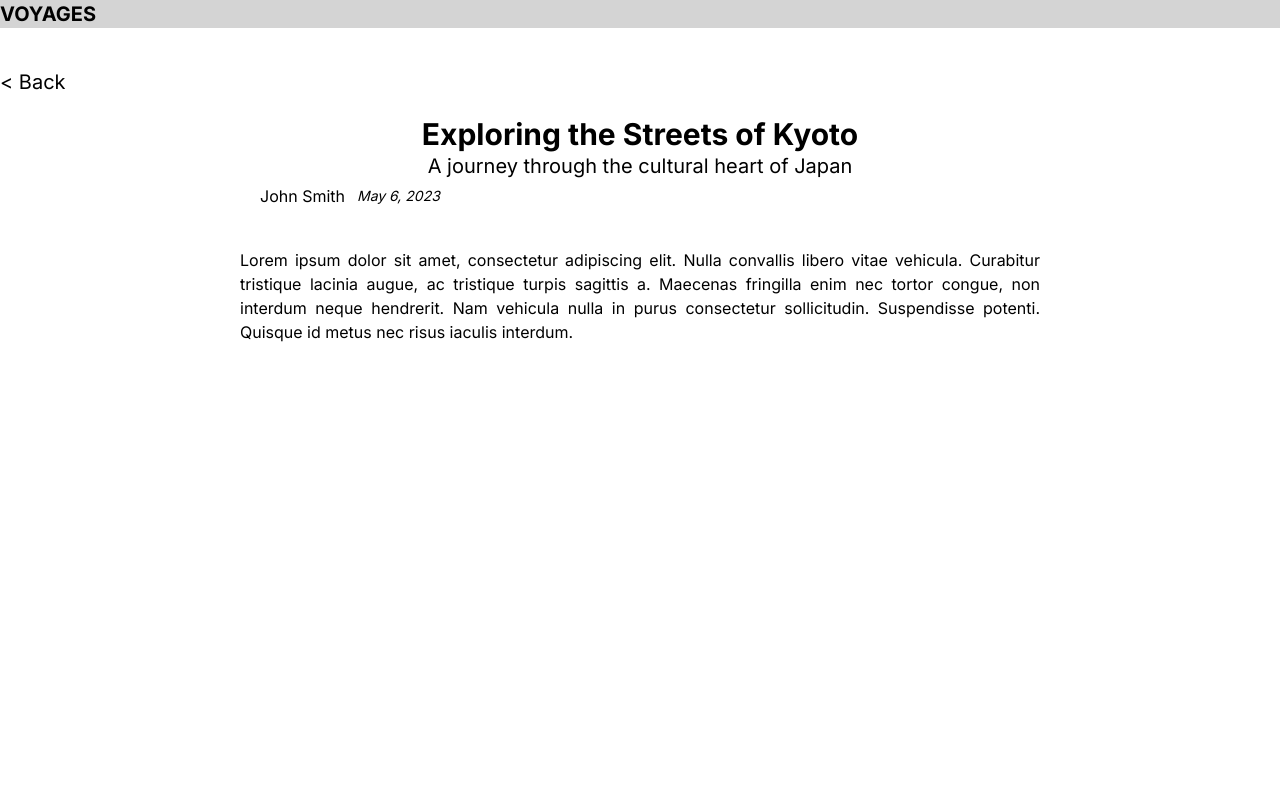
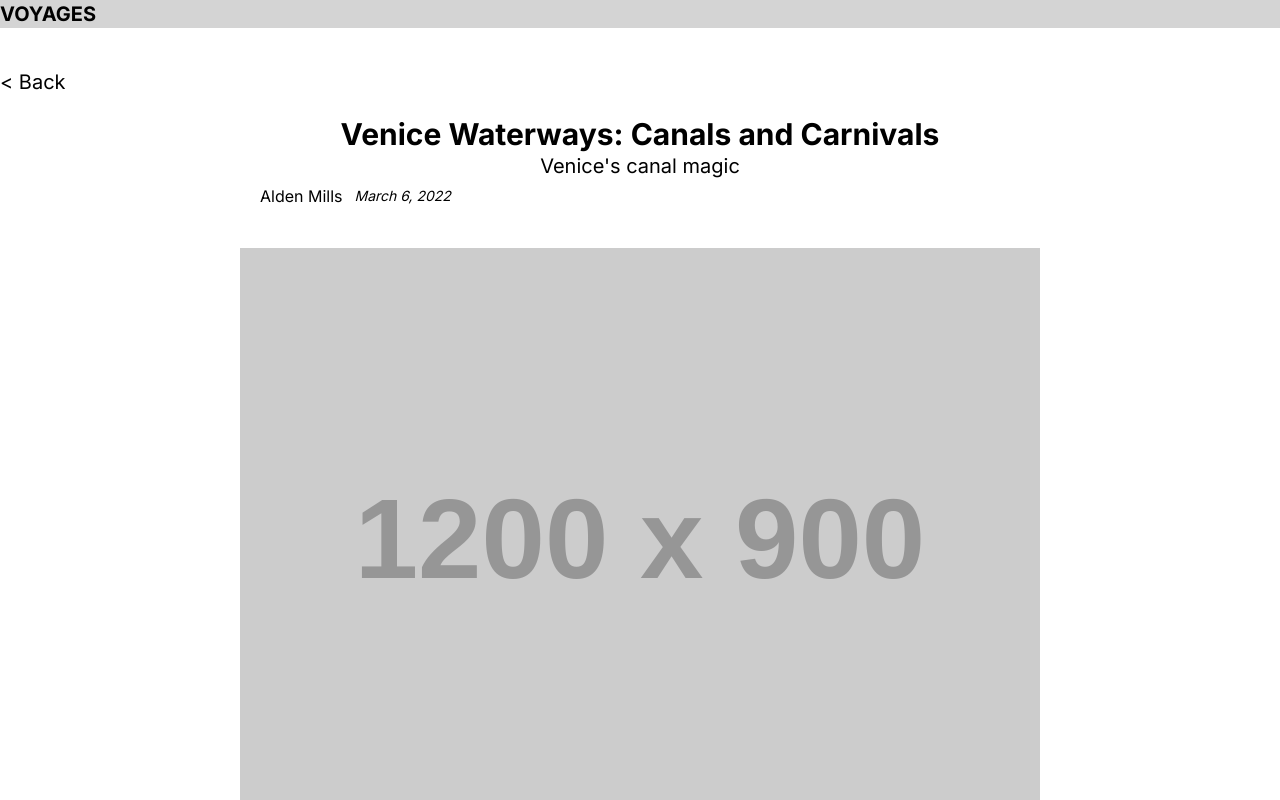
Before and after one commit to ad9311/voyages, a Next.js app: page /posts/1 in a window 1280 px wide. Shown: the top 800 px of the page. Built offline with nearby package versions, Linux system fonts and the light colour scheme.

Commit message:
Expand post model
Update post interface

```diff
--- a/app/content/posts.json
+++ b/app/content/posts.json
@@ -1,204 +1,58 @@
 {
-  "posts": [
+  "posts":[
     {
-      "id": 1,
-      "title": "Exploring the Streets of Kyoto",
-      "thumbnail": "https://placehold.co/600x400",
-      "description": "A journey through the cultural heart of Japan",
-      "content": "Lorem ipsum dolor sit amet, consectetur adipiscing elit. Nulla convallis libero vitae vehicula. Curabitur tristique lacinia augue, ac tristique turpis sagittis a. Maecenas fringilla enim nec tortor congue, non interdum neque hendrerit. Nam vehicula nulla in purus consectetur sollicitudin. Suspendisse potenti. Quisque id metus nec risus iaculis interdum.",
-      "author": "John Smith",
-      "category": "Tips",
-      "publishedAt": "2023-05-06 12:00:00"
+      "id":1,
+      "title":"Venice Waterways: Canals and Carnivals",
+      "thumbnail":"https://placehold.co/600x400",
+      "description":"Venice's canal magic",
+      "images":[
+        "https://placehold.co/1200x900",
+        "https://placehold.co/1200x900",
+        "https://placehold.co/1200x900",
+        "https://placehold.co/1200x900"
+      ],
+      "paragraphs":[
+        "Id laudantium magnam. At ipsa ea. Sequi qui sint. Repellat et dolores. Provident nihil quaerat. Illo accusamus dolore. Commodi quam voluptatem. Consequuntur voluptatem optio. Odit nobis deleniti. Consectetur itaque ea. Nesciunt dolorem atque. Ut culpa reiciendis. Ipsum porro et. Accusantium ex minima. Ipsum consequatur sed. Dolorem praesentium numquam. Vel aperiam distinctio. Accusamus repellat voluptas. Eos ut quisquam. Qui vitae et. Quas doloribus ut. Assumenda voluptate facilis. Quaerat enim rerum. Debitis qui et. Ipsa vero fugit. Aliquam impedit odit. Accusantium quidem officiis. Iure reprehenderit perspiciatis. Voluptates distinctio tempore. Consectetur modi fugiat.",
+        "Consequatur sequi laudantium. Ducimus recusandae harum. Iure odit rerum. Quisquam odio et. Consequatur deserunt incidunt. Facilis nostrum consectetur. Omnis totam reprehenderit. Vero facilis est. Necessitatibus omnis temporibus. Ab repellendus aut. Voluptatem a ipsum. Quas doloribus sed. Iusto in sed. Nemo dicta mollitia. Omnis sunt qui. Non quia corporis. Vitae eaque voluptatem. Nihil ea architecto. Aut sit consectetur. Omnis ut dignissimos. Explicabo quo repellat. Qui ut necessitatibus. Rerum unde ut. A optio magni. Voluptas rem minima. Sed quas culpa. Dolor voluptas est.",
+        "Nisi qui debitis. At voluptatem qui. Cum deserunt et. Corrupti quia in. Pariatur repudiandae omnis. Ab autem id. Quos enim voluptate. Hic quia consequuntur. Maxime ea tempore. Sint consectetur mollitia. Odit molestiae consequuntur. Sint non quos. Molestiae autem non. Tempora assumenda sint. Qui et earum. Facere nam fuga. A officiis nihil. Fugit repellat et. Provident illo ad. Quibusdam aperiam est. Architecto sint a. Cum cupiditate alias. Sed rerum mollitia. Sit et minima. Quis praesentium ut. Est dicta non. Aut voluptas ipsam. Esse adipisci aliquid. Distinctio qui harum. Ut possimus nesciunt. Alias est porro. Itaque quas est. Omnis magnam ab.",
+        "Repudiandae necessitatibus quia. Itaque in aut. Ut sed qui. Asperiores ea voluptas. Nihil unde rem. Laboriosam reprehenderit et. Quia consequatur laboriosam. Quia quia qui. Dignissimos eum molestiae. Odio dolorum et. Eveniet in quo. Inventore fuga laborum. Architecto consectetur quo. Accusantium ullam et. Autem deleniti tenetur. Perferendis quia odio. Aliquam sit dignissimos. Ipsum molestias libero. Quia aperiam quisquam. Accusantium illum quaerat. Est distinctio quo. Vel amet voluptas. Voluptates eius harum. Officia explicabo rerum. Ut laboriosam sed. Quasi et nisi. Eos repellendus placeat. Omnis necessitatibus rerum. Sit eveniet possimus. Sed et suscipit."
+      ],
+      "author":"Alden Mills",
+      "category":"Storytime",
+      "comments":[
+        {
+          "author":"Freeman Spencer",
+          "content":"Ut commodi ea. Est ea sint. Ut aliquam laboriosam. Et sed qui. Suscipit a ut. Architecto suscipit laudantium. Similique qui quia."
+        }
+      ],
+      "publishedAt":"2022-03-05T21:39:01.702-05:00"
     },
     {
-      "id": 2,
-      "title": "Discovering the Magic of Venice",
-      "thumbnail": "https://placehold.co/600x400",
-      "description": "A romantic getaway in the city of canals",
-      "content": "Lorem ipsum dolor sit amet, consectetur adipiscing elit. Nulla convallis libero vitae vehicula. Curabitur tristique lacinia augue, ac tristique turpis sagittis a. Maecenas fringilla enim nec tortor congue, non interdum neque hendrerit. Nam vehicula nulla in purus consectetur sollicitudin. Suspendisse potenti. Quisque id metus nec risus iaculis interdum.",
-      "author": "Alice Johnson",
-      "category": "Storytime",
-      "publishedAt": "2023-06-15 14:30:00"
-    },
-    {
-      "id": 3,
-      "title": "A Weekend in Paris: Love and Adventure",
-      "thumbnail": "https://placehold.co/600x400",
-      "description": "From the Eiffel Tower to the Louvre",
-      "content": "Lorem ipsum dolor sit amet, consectetur adipiscing elit. Nulla convallis libero vitae vehicula. Curabitur tristique lacinia augue, ac tristique turpis sagittis a. Maecenas fringilla enim nec tortor congue, non interdum neque hendrerit. Nam vehicula nulla in purus consectetur sollicitudin. Suspendisse potenti. Quisque id metus nec risus iaculis interdum.",
-      "author": "Emma Davis",
-      "category": "On a budget",
-      "publishedAt": "2023-07-22 09:45:00"
-    },
-    {
-      "id": 4,
-      "title": "Jungle Adventure in Costa Rica",
-      "thumbnail": "https://placehold.co/600x400",
-      "description": "Exploring the rainforests and wildlife",
-      "content": "Lorem ipsum dolor sit amet, consectetur adipiscing elit. Nulla convallis libero vitae vehicula. Curabitur tristique lacinia augue, ac tristique turpis sagittis a. Maecenas fringilla enim nec tortor congue, non interdum neque hendrerit. Nam vehicula nulla in purus consectetur sollicitudin. Suspendisse potenti. Quisque id metus nec risus iaculis interdum.",
-      "author": "David Clark",
-      "category": "On a budget",
-      "publishedAt": "2023-08-10 11:20:00"
-    },
-    {
-      "id": 5,
-      "title": "Island Paradise: Bali Adventure",
-      "thumbnail": "https://placehold.co/600x400",
-      "description": "Sun, surf, and spirituality in Indonesia",
-      "content": "Lorem ipsum dolor sit amet, consectetur adipiscing elit. Nulla convallis libero vitae vehicula. Curabitur tristique lacinia augue, ac tristique turpis sagittis a. Maecenas fringilla enim nec tortor congue, non interdum neque hendrerit. Nam vehicula nulla in purus consectetur sollicitudin. Suspendisse potenti. Quisque id metus nec risus iaculis interdum.",
-      "author": "Sophia Williams",
-      "category": "On a budget",
-      "publishedAt": "2023-09-05 15:10:00"
-    },
-    {
-      "id": 6,
-      "title": "Safari Adventure in Kenya",
-      "thumbnail": "https://placehold.co/600x400",
-      "description": "Encounters with the 'Big Five' in Africa",
-      "content": "Lorem ipsum dolor sit amet, consectetur adipiscing elit. Nulla convallis libero vitae vehicula. Curabitur tristique lacinia augue, ac tristique turpis sagittis a. Maecenas fringilla enim nec tortor congue, non interdum neque hendrerit. Nam vehicula nulla in purus consectetur sollicitudin. Suspendisse potenti. Quisque id metus nec risus iaculis interdum.",
-      "author": "Michael Brown",
-      "category": "Tips",
-      "publishedAt": "2023-10-20 17:55:00"
-    },
-    {
-      "id": 7,
-      "title": "Mystical Machu Picchu: Peru Adventure",
-      "thumbnail": "https://placehold.co/600x400",
-      "description": "Hiking the Inca Trail to the ancient city",
-      "content": "Lorem ipsum dolor sit amet, consectetur adipiscing elit. Nulla convallis libero vitae vehicula. Curabitur tristique lacinia augue, ac tristique turpis sagittis a. Maecenas fringilla enim nec tortor congue, non interdum neque hendrerit. Nam vehicula nulla in purus consectetur sollicitudin. Suspendisse potenti. Quisque id metus nec risus iaculis interdum.",
-      "author": "Maria Rodriguez",
-      "category": "Storytime",
-      "publishedAt": "2023-11-12 08:40:00"
-    },
-    {
-      "id": 8,
-      "title": "Enchanting Santorini: A Greek Odyssey",
-      "thumbnail": "https://placehold.co/600x400",
-      "description": "Adventures in the Cyclades Islands",
-      "content": "Lorem ipsum dolor sit amet, consectetur adipiscing elit. Nulla convallis libero vitae vehicula. Curabitur tristique lacinia augue, ac tristique turpis sagittis a. Maecenas fringilla enim nec tortor congue, non interdum neque hendrerit. Nam vehicula nulla in purus consectetur sollicitudin. Suspendisse potenti. Quisque id metus nec risus iaculis interdum.",
-      "author": "George Smith",
-      "category": "Storytime",
-      "publishedAt": "2023-01-08 10:15:00"
-    },
-    {
-      "id": 9,
-      "title": "Adventures in the Land of Pharaohs: Egypt",
-      "thumbnail": "https://placehold.co/600x400",
-      "description": "Exploring ancient history along the Nile",
-      "content": "Lorem ipsum dolor sit amet, consectetur adipiscing elit. Nulla convallis libero vitae vehicula. Curabitur tristique lacinia augue, ac tristique turpis sagittis a. Maecenas fringilla enim nec tortor congue, non interdum neque hendrerit. Nam vehicula nulla in purus consectetur sollicitudin. Suspendisse potenti. Quisque id metus nec risus iaculis interdum.",
-      "author": "Linda Martin",
-      "category": "Tips",
-      "publishedAt": "2023-02-20 13:30:00"
-    },
-    {
-      "id": 10,
-      "title": "A Journey to the Land of Fire and Ice: Iceland",
-      "thumbnail": "https://placehold.co/600x400",
-      "description": "Discovering glaciers, geysers, and volcanoes",
-      "content": "Lorem ipsum dolor sit amet, consectetur adipiscing elit. Nulla convallis libero vitae vehicula. Curabitur tristique lacinia augue, ac tristique turpis sagittis a. Maecenas fringilla enim nec tortor congue, non interdum neque hendrerit. Nam vehicula nulla in purus consectetur sollicitudin. Suspendisse potenti. Quisque id metus nec risus iaculis interdum.",
-      "author": "Robert Johnson",
-      "category": "Tips",
-      "publishedAt": "2023-03-25 16:45:00"
-    },
-    {
-      "id": 11,
-      "title": "An Arctic Adventure: Exploring Norway",
-      "thumbnail": "https://placehold.co/600x400",
-      "description": "A journey to the land of fjords and Northern Lights",
-      "content": "Lorem ipsum dolor sit amet, consectetur adipiscing elit. Nulla convallis libero vitae vehicula. Curabitur tristique lacinia augue, ac tristique turpis sagittis a. Maecenas fringilla enim nec tortor congue, non interdum neque hendrerit. Nam vehicula nulla in purus consectetur sollicitudin. Suspendisse potenti. Quisque id metus nec risus iaculis interdum.",
-      "author": "Sarah Davis",
-      "category": "On a budget",
-      "publishedAt": "2023-04-30 09:20:00"
-    },
-    {
-      "id": 12,
-      "title": "Cultural Immersion in Kyoto: Japan Adventure",
-      "thumbnail": "https://placehold.co/600x400",
-      "description": "Experiencing traditions and rituals of Japan",
-      "content": "Lorem ipsum dolor sit amet, consectetur adipiscing elit. Nulla convallis libero vitae vehicula. Curabitur tristique lacinia augue, ac tristique turpis sagittis a. Maecenas fringilla enim nec tortor congue, non interdum neque hendrerit. Nam vehicula nulla in purus consectetur sollicitudin. Suspendisse potenti. Quisque id metus nec risus iaculis interdum.",
-      "author": "Robert Johnson",
-      "category": "On a budget",
-      "publishedAt": "2023-05-12 11:50:00"
-    },
-    {
-      "id": 13,
-      "title": "Trekking in the Himalayas: Nepal Adventure",
-      "thumbnail": "https://placehold.co/600x400",
-      "description": "Reaching the world's highest peaks on foot",
-      "content": "Lorem ipsum dolor sit amet, consectetur adipiscing elit. Nulla convallis libero vitae vehicula. Curabitur tristique lacinia augue, ac tristique turpis sagittis a. Maecenas fringilla enim nec tortor congue, non interdum neque hendrerit. Nam vehicula nulla in purus consectetur sollicitudin. Suspendisse potenti. Quisque id metus nec risus iaculis interdum.",
-      "author": "Laura Smith",
-      "category": "Tips",
-      "publishedAt": "2023-06-20 14:15:00"
-    },
-    {
-      "id": 14,
-      "title": "A Taste of Tuscany: Italy Adventure",
-      "thumbnail": "https://placehold.co/600x400",
-      "description": "Wine, art, and history in the heart of Italy",
-      "content": "Lorem ipsum dolor sit amet, consectetur adipiscing elit. Nulla convallis libero vitae vehicula. Curabitur tristique lacinia augue, ac tristique turpis sagittis a. Maecenas fringilla enim nec tortor congue, non interdum neque hendrerit. Nam vehicula nulla in purus consectetur sollicitudin. Suspendisse potenti. Quisque id metus nec risus iaculis interdum.",
-      "author": "William Johnson",
-      "category": "On a budget",
-      "publishedAt": "2023-07-05 16:30:00"
-    },
-    {
-      "id": 15,
-      "title": "Adventure in the Land of the Rising Sun: Japan",
-      "thumbnail": "https://placehold.co/600x400",
-      "description": "From Tokyo to Kyoto, a journey through Japan's beauty",
-      "content": "Lorem ipsum dolor sit amet, consectetur adipiscing elit. Nulla convallis libero vitae vehicula. Curabitur tristique lacinia augue, ac tristique turpis sagittis a. Maecenas fringilla enim nec tortor congue, non interdum neque hendrerit. Nam vehicula nulla in purus consectetur sollicitudin. Suspendisse potenti. Quisque id metus nec risus iaculis interdum.",
-      "author": "Olivia Davis",
-      "category": "Storytime",
-      "publishedAt": "2023-08-15 09:55:00"
-    },
-    {
-      "id": 16,
-      "title": "An Amazonian Adventure: Exploring Brazil",
-      "thumbnail": "https://placehold.co/600x400",
-      "description": "Jungle excursions and the mighty Amazon River",
-      "content": "Lorem ipsum dolor sit amet, consectetur adipiscing elit. Nulla convallis libero vitae vehicula. Curabitur tristique lacinia augue, ac tristique turpis sagittis a. Maecenas fringilla enim nec tortor congue, non interdum neque hendrerit. Nam vehicula nulla in purus consectetur sollicitudin. Suspendisse potenti. Quisque id metus nec risus iaculis interdum.",
-      "author": "Emily Wilson",
-      "category": "Tips",
-      "publishedAt": "2023-09-10 11:40:00"
-    },
-    {
-      "id": 17,
-      "title": "Experiencing the Outback: Australia Adventure",
-      "thumbnail": "https://placehold.co/600x400",
-      "description": "A journey through the rugged Australian wilderness",
-      "content": "Lorem ipsum dolor sit amet, consectetur adipiscing elit. Nulla convallis libero vitae vehicula. Curabitur tristique lacinia augue, ac tristique turpis sagittis a. Maecenas fringilla enim nec tortor congue, non interdum neque hendrerit. Nam vehicula nulla in purus consectetur sollicitudin. Suspendisse potenti. Quisque id metus nec risus iaculis interdum.",
-      "author": "Sophie Martin",
-      "category": "On a budget",
-      "publishedAt": "2023-10-20 14:25:00"
-    },
-    {
-      "id": 18,
-      "title": "Adventures in the Swiss Alps",
-      "thumbnail": "https://placehold.co/600x400",
-      "description": "Hiking, skiing, and breathtaking mountain views",
-      "content": "Lorem ipsum dolor sit amet, consectetur adipiscing elit. Nulla convallis libero vitae vehicula. Curabitur tristique lacinia augue, ac tristique turpis sagittis a. Maecenas fringilla enim nec tortor congue, non interdum neque hendrerit. Nam vehicula nulla in purus consectetur sollicitudin. Suspendisse potenti. Quisque id metus nec risus iaculis interdum.",
-      "author": "Daniel Smith",
-      "category": "On a budget",
-      "publishedAt": "2023-11-05 16:10:00"
-    },
-    {
-      "id": 19,
-      "title": "Sailing the Greek Islands: A Mediterranean Odyssey",
-      "thumbnail": "https://placehold.co/600x400",
-      "description": "Island-hopping and turquoise waters in Greece",
-      "content": "Lorem ipsum dolor sit amet, consectetur adipiscing elit. Nulla convallis libero vitae vehicula. Curabitur tristique lacinia augue, ac tristique turpis sagittis a. Maecenas fringilla enim nec tortor congue, non interdum neque hendrerit. Nam vehicula nulla in purus consectetur sollicitudin. Suspendisse potenti. Quisque id metus nec risus iaculis interdum.",
-      "author": "Lucas Johnson",
-      "category": "Tips",
-      "publishedAt": "2023-12-12 09:50:00"
-    },
-    {
-      "id": 20,
-      "title": "Sunny Escapes: California Dreaming",
-      "thumbnail": "https://placehold.co/600x400",
-      "description": "Surf, sunsets, and the allure of the Golden State",
-      "content": "Lorem ipsum dolor sit amet, consectetur adipiscing elit. Nulla convallis libero vitae vehicula. Curabitur tristique lacinia augue, ac tristique turpis sagittis a. Maecenas fringilla enim nec tortor congue, non interdum neque hendrerit. Nam vehicula nulla in purus consectetur sollicitudin. Suspendisse potenti. Quisque id metus nec risus iaculis interdum.",
-      "author": "Sophia Davis",
-      "category": "Tips",
-      "publishedAt": "2023-01-20 11:15:00"
+      "id":2,
+      "title":"Exploring the Wonders of Paris",
+      "thumbnail":"https://placehold.co/600x400",
+      "description":"Romantic Parisian adventure",
+      "images":[
+        "https://placehold.co/1200x900",
+        "https://placehold.co/1200x900",
+        "https://placehold.co/1200x900",
+        "https://placehold.co/1200x900"
+      ],
+      "paragraphs":[
+        "Dicta distinctio dolor. Qui minima debitis. Odio cumque ut. Aperiam dolorem libero. Voluptatem provident inventore. Modi enim voluptate. Asperiores omnis quia. Illo id et. Culpa laudantium ad. Nostrum placeat sed. Vero quas quia. Voluptatem dolores et. Consequatur aut vel. Et sit distinctio. Aut voluptatem non. Ea aperiam quam. Nisi qui consequuntur. Est dolor eos. Laboriosam occaecati labore. Porro animi dicta. Saepe aperiam possimus.",
+        "Dolor adipisci rerum. Delectus officia neque. Ipsa sed eum. Reprehenderit praesentium eum. Cupiditate delectus voluptate. Dolores necessitatibus quia. Dolorem doloremque veritatis. Praesentium recusandae rerum. Dolorem ipsam possimus. Voluptates debitis praesentium. A aut odio. Est magni nulla. Aliquam consequatur occaecati. Vel sequi sit. Et voluptate eveniet. Qui repellat nam. Similique fugiat vel. Aperiam fuga culpa. Vel sunt dolorum. Quaerat a accusantium. Dolore laudantium tenetur. Dolor dolores ipsum. Nesciunt dolor corporis. Quo cumque quia. Aut cum nihil. Ratione ex officiis. Est ut consequatur.",
+        "Est aut maiores. Rerum inventore nisi. Eaque quaerat et. Doloremque beatae voluptatem. Sed quidem illo. Sequi blanditiis molestiae. Illum provident numquam. Amet repudiandae repellat. Fugit voluptatem excepturi. Ullam ipsum natus. Dolor laudantium aut. Dolores distinctio eum. Eum veniam nemo. Nesciunt et fugiat. Qui et a. Ipsa aut magnam. Animi aliquam voluptatem. Quo magnam consequuntur. Molestiae quos occaecati. Delectus corporis sit. Est ullam labore. At aut et. Quis nam totam. Est iure molestias. Sit et voluptatem. Perspiciatis repellendus nesciunt. Accusantium nisi ratione. Autem dicta est. Expedita in et. Qui sint nisi.",
+        "Et est earum. Soluta similique porro. Recusandae magni eum. Eos iusto in. Vel quidem quo. Ipsum dolorem dicta. Maiores ut aut. Iusto non voluptates. Nesciunt aliquid dicta. Et hic aut. Quo voluptates ea. Laudantium maxime enim. Hic sequi optio. Ipsum officiis velit. Qui architecto voluptas. Cupiditate fugit consequuntur. Modi molestiae et. Nemo officiis occaecati. Qui voluptates quia. Rerum ex neque. Doloremque est illo. Doloremque reiciendis veritatis. Repellat atque alias. Consequuntur ab quis. Provident cupiditate consectetur. Ut sunt iure. Voluptatem dolor quas. Qui praesentium inventore. Maxime et inventore. Iusto aliquid laborum. Libero reprehenderit ut. Voluptatem odio qui. Qui nostrum nisi."
+      ],
+      "author":"Fr. Dori Windler",
+      "category":"On a budget",
+      "comments":[
+        {
+          "author":"Corrinne Legros II",
+          "content":"Veniam aut voluptatem. Quis aspernatur repellendus. Qui molestiae dolor. Odio dolores sed. Est ab voluptatibus."
+        }
+      ],
+      "publishedAt":"2023-07-17T21:12:36.982-05:00"
     }
   ]
 }
--- /dev/null
+++ b/app/posts/[id]/PostComment.tsx
@@ -0,0 +1,13 @@
+import { PostComment } from '@/app/defs';
+import React from 'react';
+
+function PostComment({ comment }: { comment: PostComment }) {
+  return (
+    <div>
+      <p>{comment.author}</p>
+      <p>{comment.content}</p>
+    </div>
+  );
+}
+
+export default PostComment;
--- a/app/posts/[id]/PostContent.tsx
+++ b/app/posts/[id]/PostContent.tsx
@@ -1,8 +1,23 @@
 import { Post } from '@/app/defs';
 import { formatDate, formatDateTime } from '@/app/helpers/formatDate';
+import PostComment from './PostComment';
 
 function PostContent(props: Post) {
+  const mappedImageParagraphs = props.paragraphs.map((paragraph, index) => (
+    <div key={`post-${props.id}-${index}`}>
+      <img src={props.images[index]} alt={`image ${index + 1}`} />
+      <p className="mt-2 mb-16 text-justify">{paragraph}</p>
+    </div>
+  ));
+
+  const mappedComments = props.comments.map((comment, index) => (
+    <li key={`${comment.author}-${index}`}>
+      <PostComment comment={comment} />
+    </li>
+  ));
+
   return (
+    <>
       <article className="mt-5 max-w-[50rem] mx-auto">
         <h2 className="text-2xl sm:text-3xl text-center font-bold">{props.title}</h2>
         <h3 className="text-base sm:text-xl text-center">{props.description}</h3>
@@ -12,8 +27,11 @@ function PostContent(props: Post) {
             {formatDate(props.publishedAt)}
           </p>
         </div>
-      <p className="text-justify">{props.content}</p>
+        <div>{mappedImageParagraphs}</div>
       </article>
+      <h3 className="mt-10 text-xl font-bold">Comments:</h3>
+      <ul>{mappedComments}</ul>
+    </>
   );
 }
 
```
Also changed, not shown: app/defs.d.ts (+9 -2 lines). Lines whose indentation alone changed are shown as unchanged.
